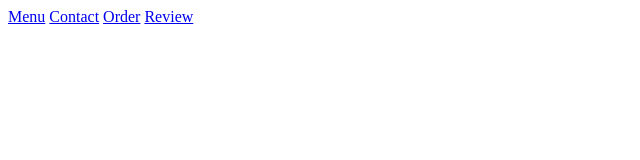
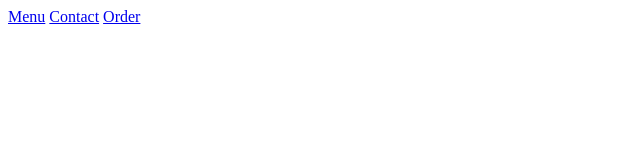
Before and after one commit to dahweelim061013-alt/SonnyDonut, a plain HTML site: page index.html in a window 1280 px wide. Shown: the full height of the page, 0-640 px from the left. Drawn offline with Linux system fonts and the light colour scheme.

Commit message:
Comment out Review link in index.html
Comment out the Review link in index.html

```diff
--- a/index.html
+++ b/index.html
@@ -1,4 +1,4 @@
 <a href="menu.html">Menu</a>
 <a href = "contact.html">Contact</a>
 <a href = "order.html">Order</a>
-<a href = "review.html">Review</a>
+<!-- <a href = "review.html">Review</a>      not yet-->
```
